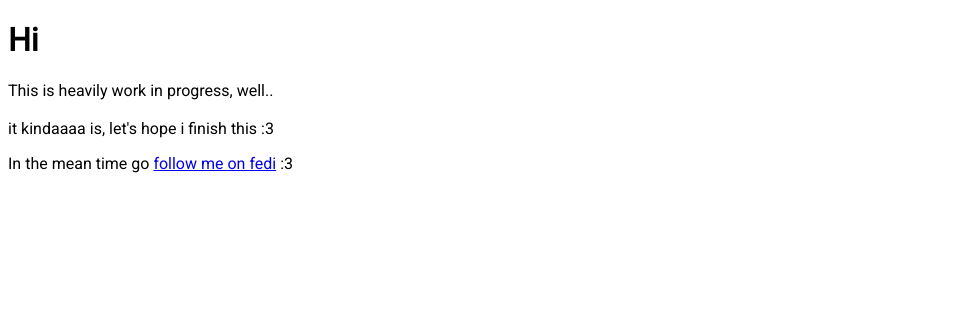
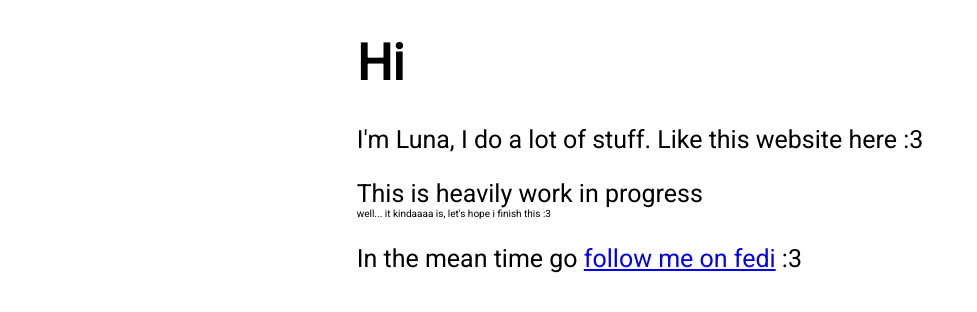
Before and after one commit to Ciubix8513/ciubix8513.github.io, a plain HTML site: page index.html in a window 1280 px wide. Shown: the whole page, without its empty margins (0-977 px from the left). Drawn offline with Linux system fonts and the light colour scheme.

Commit message:
Css stuff

```diff
--- a/index.html
+++ b/index.html
@@ -15,10 +15,12 @@
   </h1>
 
   <p>
-    This is heavily work in progress, well..
-    </br>
-    </br>
-    it kindaaaa is, let's hope i finish this :3
+    I'm Luna, I do a lot of stuff. Like this website here :3
+  </p>
+
+  <p class="small-container">
+    This is heavily work in progress
+    <p class="small">well... it kindaaaa is, let's hope i finish this :3<p/>
   </p>
 
   <p>
--- a/style.css
+++ b/style.css
@@ -1,4 +1,28 @@
 html {
   color-scheme: light dark;
+}
+
+body {
   font-family: "Roboto", sans-serif;
+  margin: 0 auto;
+  margin-top: 1%;
+  width: fit-content;
 }
+
+h1 {
+  font-size: 50px;
+}
+
+p {
+  font-size: 25px;
+  margin-bottom: 3%;
+}
+
+.small-container{
+  margin-bottom: 0;
+}
+
+.small{
+  margin-top: 0;
+  font-size: 10px;
+}
```
